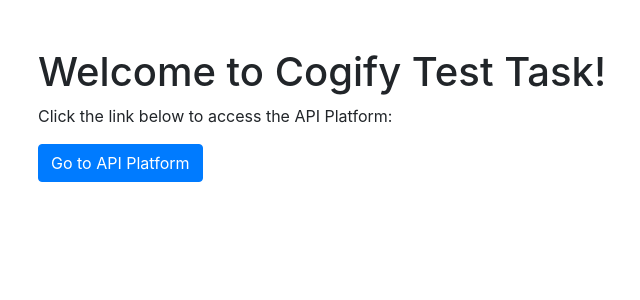
After one commit to Ronaca/cogify-task, a Symfony app: template templates/index.html.twig in a window 1280 px wide. The commit adds this page. Shown: the top 300 px of the page, without its empty margins (47-687 px from the left). Run offline with Twig, Linux system fonts and the light colour scheme; the template is opened without the code that fills it, so the values that code supplies are empty; some libraries are stand-ins or nearby versions.

Commit message:
add index page

```diff
--- a/config/routes.yaml
+++ b/config/routes.yaml
@@ -1,3 +1,3 @@
-#index:
-#    path: /
-#    controller: App\Controller\DefaultController::index
+index:
+    path: /
+    controller: App\Controller\DefaultController::index
--- a/templates/book/index.html.twig
+++ b/templates/book/index.html.twig
@@ -14,7 +14,7 @@
     This friendly message is coming from:
     <ul>
         <li>Your controller at <code><a href="{{ '/var/www/html/src/Controller/BookController.php'|file_link(0) }}">src/Controller/BookController.php</a></code></li>
-        <li>Your template at <code><a href="{{ '/var/www/html/templates/book/index.html.twig'|file_link(0) }}">templates/book/index.html.twig</a></code></li>
+        <li>Your template at <code><a href="{{ '/var/www/html/templates/book/index.html.twig.twig'|file_link(0) }}">templates/book/index.html.twig</a></code></li>
     </ul>
 </div>
 {% endblock %}
--- /dev/null
+++ b/templates/index.html.twig
@@ -0,0 +1,26 @@
+<!DOCTYPE html>
+<html lang="en">
+<head>
+    <meta charset="UTF-8">
+    <meta name="viewport" content="width=device-width, initial-scale=1.0">
+    <title>Welcome to Cogify Test Task</title>
+    <link rel="stylesheet" href="https://stackpath.bootstrapcdn.com/bootstrap/4.5.2/css/bootstrap.min.css">
+</head>
+<body>
+
+<div class="container">
+    <header class="mt-5">
+        <h1>Welcome to Cogify Test Task!</h1>
+        <p>Click the link below to access the API Platform:</p>
+        <a href="{{ path('api_entrypoint') }}" class="btn btn-primary">Go to API Platform</a>
+    </header>
+
+</div>
+
+<!-- Optional: Add Bootstrap JS (for dropdowns, modals, etc.) -->
+<script src="https://code.jquery.com/jquery-3.5.1.slim.min.js"></script>
+<script src="https://cdn.jsdelivr.net/npm/@popperjs/core@2.9.3/dist/umd/popper.min.js"></script>
+<script src="https://stackpath.bootstrapcdn.com/bootstrap/4.5.2/js/bootstrap.min.js"></script>
+
+</body>
+</html>
```
Also changed, not shown: src/Controller/DefaultController.php (added, +18 -0 lines), 1 other file.
